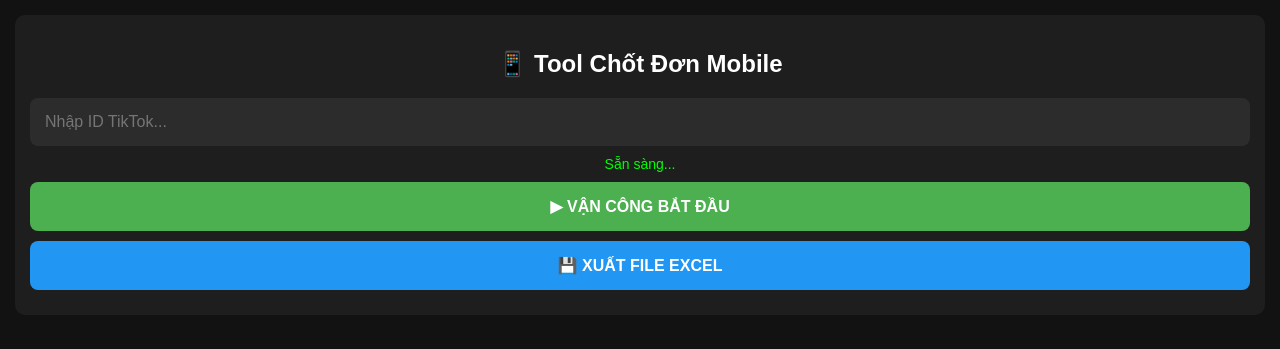
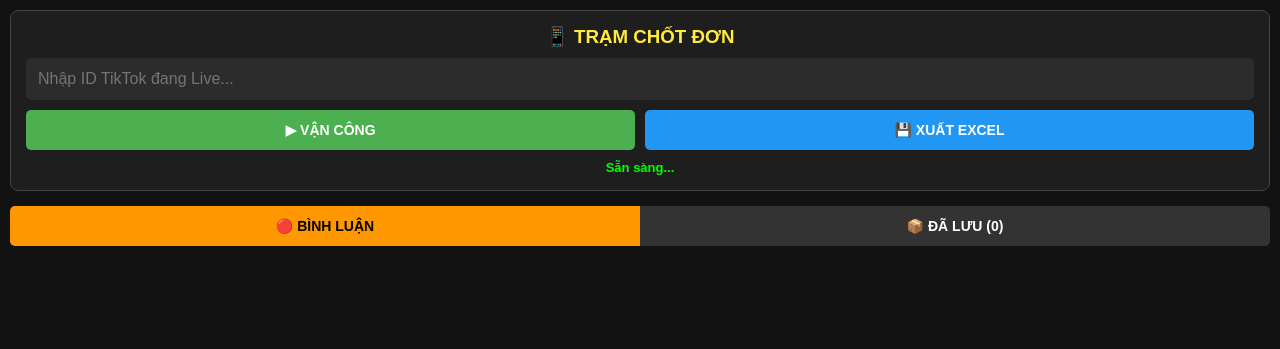
Before and after one commit to huyhung171192-creator/gau-tiktok, a Flask app: page / in a window 1280 px wide. Shown: the top 349 px of the page. Run offline with Flask 3, Linux system fonts and the light colour scheme; some libraries are stand-ins or nearby versions.

Commit message:
Update index.html

```diff
--- a/templates/index.html
+++ b/templates/index.html
@@ -3,39 +3,95 @@
 <head>
     <meta charset="UTF-8">
     <meta name="viewport" content="width=device-width, initial-scale=1.0, maximum-scale=1.0, user-scalable=no">
-    <title>Gấu TikTok - Chốt Đơn Mobile</title>
+    <title>Chốt Đơn Võ Lâm Mobile</title>
     <script src="https://cdnjs.cloudflare.com/ajax/libs/socket.io/4.7.2/socket.io.min.js"></script>
     <style>
-        body { font-family: Arial, sans-serif; background-color: #121212; color: #ffffff; margin: 0; padding: 15px; }
-        .header { text-align: center; margin-bottom: 20px; background: #1e1e1e; padding: 15px; border-radius: 10px; }
-        input[type="text"] { width: 100%; padding: 15px; font-size: 16px; border-radius: 8px; border: none; box-sizing: border-box; margin-bottom: 10px; background: #2c2c2c; color: white; }
-        .btn-main { width: 100%; padding: 15px; font-size: 16px; font-weight: bold; border: none; border-radius: 8px; cursor: pointer; color: white; margin-bottom: 10px; }
+        /* Khóa tính năng vuốt từ trên xuống để Refresh trang trên Mobile */
+        body { font-family: Arial, sans-serif; background-color: #121212; color: #ffffff; margin: 0; padding: 10px; overscroll-behavior-y: contain; }
+
+        .header { text-align: center; margin-bottom: 15px; background: #1e1e1e; padding: 15px; border-radius: 8px; border: 1px solid #444; }
+        input[type="text"] { width: 100%; padding: 12px; font-size: 16px; border-radius: 5px; border: none; box-sizing: border-box; margin-bottom: 10px; background: #2c2c2c; color: white; }
+        .btn-group { display: flex; gap: 10px; margin-bottom: 10px; }
+        .btn-main { flex: 1; padding: 12px; font-size: 14px; font-weight: bold; border: none; border-radius: 5px; cursor: pointer; color: white; }
         .btn-start { background-color: #4CAF50; }
         .btn-export { background-color: #2196F3; }
-        #log_area { margin-bottom: 10px; color: #00ff00; font-size: 14px; }
-        .comment-box { background-color: #1e1e1e; border-left: 5px solid #2196F3; padding: 15px; margin-top: 10px; border-radius: 5px; }
+        .btn-clear { background-color: #d32f2f; width: 100%; padding: 12px; font-weight: bold; border: none; border-radius: 5px; color: white; margin-bottom: 10px; }
+
+        #log_area { color: #00ff00; font-size: 13px; font-weight: bold; }
+
+        /* Chuyển Tab */
+        .tabs { display: flex; margin-bottom: 10px; border-radius: 5px; overflow: hidden; }
+        .tab { flex: 1; padding: 12px; text-align: center; background: #333; cursor: pointer; font-weight: bold; font-size: 14px; }
+        .tab.active { background: #ff9800; color: #000; }
+
+        #history_container { display: none; }
+
+        /* Giao diện Comment */
+        .comment-box { background-color: #1e1e1e; border-left: 5px solid #2196F3; padding: 12px; margin-top: 10px; border-radius: 5px; }
         .comment-box.has-phone { border-left-color: #ff0000; background-color: #3a1c1c; }
-        .comment-box.chot-roi { border-left-color: #4CAF50; background-color: #1b2e1e; }
-        .user { font-weight: bold; color: #ffeb3b; font-size: 16px; }
-        .text { font-size: 18px; margin: 5px 0; }
-        .btn-chot { background-color: #ff9800; width: 100%; padding: 10px; font-weight: bold; margin-top: 10px; border-radius: 5px; border: none; color: white; }
+        .comment-box.chot-roi { border-left-color: #4CAF50; background-color: #1b2e1e; opacity: 0.8; }
+        .user { font-weight: bold; color: #ffeb3b; font-size: 15px; }
+        .text { font-size: 16px; margin: 8px 0; line-height: 1.4; color: #eee; }
+        .btn-chot { background-color: #ff9800; width: 100%; padding: 10px; font-weight: bold; border-radius: 5px; border: none; color: black; cursor: pointer; }
+
+        /* Giao diện Lịch sử */
+        .history-item { background: #2c2c2c; padding: 10px; margin-top: 5px; border-radius: 5px; border-left: 4px solid #4CAF50; font-size: 15px;}
     </style>
 </head>
 <body>
     <div class="header">
-        <h2>📱 Tool Chốt Đơn Mobile</h2>
-        <input type="text" id="tiktok_id" placeholder="Nhập ID TikTok...">
+        <h3 style="margin:0 0 10px 0; color: #ffeb3b;">📱 TRẠM CHỐT ĐƠN</h3>
+        <input type="text" id="tiktok_id" placeholder="Nhập ID TikTok đang Live...">
+        <div class="btn-group">
+            <button class="btn-main btn-start" onclick="startLive()">▶ VẬN CÔNG</button>
+            <button class="btn-main btn-export" onclick="downloadHistory()">💾 XUẤT EXCEL</button>
+        </div>
         <div id="log_area">Sẵn sàng...</div>
-        <button class="btn-main btn-start" onclick="startLive()">▶ VẬN CÔNG BẮT ĐẦU</button>
-        <button class="btn-main btn-export" onclick="downloadHistory()">💾 XUẤT FILE EXCEL</button>
+    </div>
+
+    <div class="tabs">
+        <div class="tab active" id="tab_live" onclick="switchTab('live')">🔴 BÌNH LUẬN</div>
+        <div class="tab" id="tab_history" onclick="switchTab('history')">📦 ĐÃ LƯU (<span id="count_num">0</span>)</div>
     </div>
 
     <div id="comments_container"></div>
 
+    <div id="history_container">
+        <button class="btn-clear" onclick="clearHistory()">🗑️ XÓA SẠCH LỊCH SỬ</button>
+        <div id="history_list"></div>
+    </div>
+
     <script>
+        // Cảnh báo nếu vô tình ấn nút Back hoặc thoát trang
+        window.addEventListener('beforeunload', function (e) {
+            e.preventDefault();
+            e.returnValue = '';
+        });
+
         const socket = io();
-        // Lấy lịch sử cũ từ máy (nếu có)
-        let history = JSON.parse(localStorage.getItem('chot_don_history') || '[]');
+        let historyList = JSON.parse(localStorage.getItem('lichSuChotDon') || '[]');
+        updateCount();
+        renderHistory();
+
+        function updateCount() {
+            document.getElementById('count_num').innerText = historyList.length;
+        }
+
+        // Chuyển đổi giữa 2 Tab
+        function switchTab(tab) {
+            if(tab === 'live') {
+                document.getElementById('tab_live').classList.add('active');
+                document.getElementById('tab_history').classList.remove('active');
+                document.getElementById('comments_container').style.display = 'block';
+                document.getElementById('history_container').style.display = 'none';
+            } else {
+                document.getElementById('tab_history').classList.add('active');
+                document.getElementById('tab_live').classList.remove('active');
+                document.getElementById('comments_container').style.display = 'none';
+                document.getElementById('history_container').style.display = 'block';
+                renderHistory(); // Cập nhật lại danh sách khi bấm vào tab
+            }
+        }
 
         function startLive() {
             let id = document.getElementById('tiktok_id').value;
@@ -48,41 +104,87 @@
         socket.on('new_comment', data => {
             let container = document.getElementById('comments_container');
             let div = document.createElement('div');
-            div.className = data.has_phone ? 'comment-box has-phone' : 'comment-box';
             let id = "msg-" + Date.now();
             div.id = id;
+            div.className = data.has_phone ? 'comment-box has-phone' : 'comment-box';
 
             div.innerHTML = `
-                <div class="user">${data.user} <small style="color:#888">${data.time}</small></div>
+                <div class="user">${data.user} <small style="color:#aaa">${data.time}</small></div>
                 <div class="text">${data.comment}</div>
-                <button class="btn-chot" id="btn-${id}" onclick="saveToHistory('${id}', '${data.user}', '${data.comment}', '${data.time}')">CHỐT ĐƠN NÀY</button>
             `;
+
+            // Xử lý nút bấm an toàn tuyệt đối, không sợ lỗi ký tự đặc biệt
+            let btn = document.createElement('button');
+            btn.className = 'btn-chot';
+            btn.id = 'btn-' + id;
+            btn.innerText = 'CHỐT ĐƠN NÀY';
+            btn.onclick = function() {
+                saveToHistory(id, data.user, data.comment, data.time);
+            };
+
+            div.appendChild(btn);
             container.prepend(div);
         });
 
         function saveToHistory(id, user, comment, time) {
-            // Lưu vào danh sách
-            history.push({ time, user, comment });
-            localStorage.setItem('chot_don_history', JSON.stringify(history));
+            // Lưu vào bộ nhớ máy
+            historyList.push({ time: time, user: user, comment: comment });
+            localStorage.setItem('lichSuChotDon', JSON.stringify(historyList));
+            updateCount();
 
-            // Đổi màu để bác biết đã chốt
-            document.getElementById(id).classList.add('chot-roi');
+            // Đổi giao diện nút thành màu xanh
+            let div = document.getElementById(id);
+            if(div) div.classList.add('chot-roi');
             let btn = document.getElementById('btn-' + id);
-            btn.innerText = "✅ ĐÃ LƯU";
-            btn.style.backgroundColor = "#4CAF50";
-            btn.disabled = true;
+            if(btn) {
+                btn.innerText = "✅ ĐÃ LƯU";
+                btn.style.backgroundColor = "#4CAF50";
+                btn.style.color = "#fff";
+                btn.disabled = true;
+            }
         }
 
+        // Vẽ danh sách lịch sử ra màn hình Tab
+        function renderHistory() {
+            let list = document.getElementById('history_list');
+            list.innerHTML = '';
+            historyList.forEach(d => {
+                list.innerHTML += `
+                    <div class="history-item">
+                        <div style="color:#ffeb3b; font-weight:bold;">${d.user} <span style="float:right; font-size:12px; color:#aaa">${d.time}</span></div>
+                        <div style="margin-top:5px; color:#ddd;">${d.comment}</div>
+                    </div>
+                `;
+            });
+        }
+
+        // Xuất file chuẩn Excel
         function downloadHistory() {
-            if(history.length === 0) return alert("Chưa có đơn nào!");
-            let csv = "\uFEFFThời gian;Khách hàng;Nội dung\n";
-            history.forEach(d => { csv += `${d.time};${d.user};${d.comment}\n`; });
+            if(historyList.length === 0) return alert("Chưa có đơn nào bác ơi!");
 
-            let blob = new Blob([csv], { type: 'text/csv;charset=utf-8;' });
+            // Tạo bảng HTML ngầm để ép Excel phân cột chính xác 100%
+            let tableHTML = '<table border="1"><tr><th>Thời Gian</th><th>Tên Khách Hàng</th><th>Nội Dung Chốt</th></tr>';
+            historyList.forEach(d => {
+                tableHTML += `<tr><td>${d.time}</td><td>${d.user}</td><td>${d.comment}</td></tr>`;
+            });
+            tableHTML += '</table>';
+
+            // Xuất ra file đuôi .xls
+            let blob = new Blob(['\ufeff' + tableHTML], { type: 'application/vnd.ms-excel;charset=utf-8;' });
             let link = document.createElement("a");
             link.href = URL.createObjectURL(blob);
-            link.download = "LichSuChotDon.csv";
+            link.download = "DonHang_VoLam_" + new Date().toLocaleDateString() + ".xls";
             link.click();
+        }
+
+        // Xóa lịch sử sau khi xuất file xong
+        function clearHistory() {
+            if(confirm("Bác có chắc chắn muốn xóa toàn bộ lịch sử đơn đã chốt không? Chỉ xóa khi đã xuất file nhé!")) {
+                historyList = [];
+                localStorage.removeItem('lichSuChotDon');
+                updateCount();
+                renderHistory();
+            }
         }
     </script>
 </body>
```
